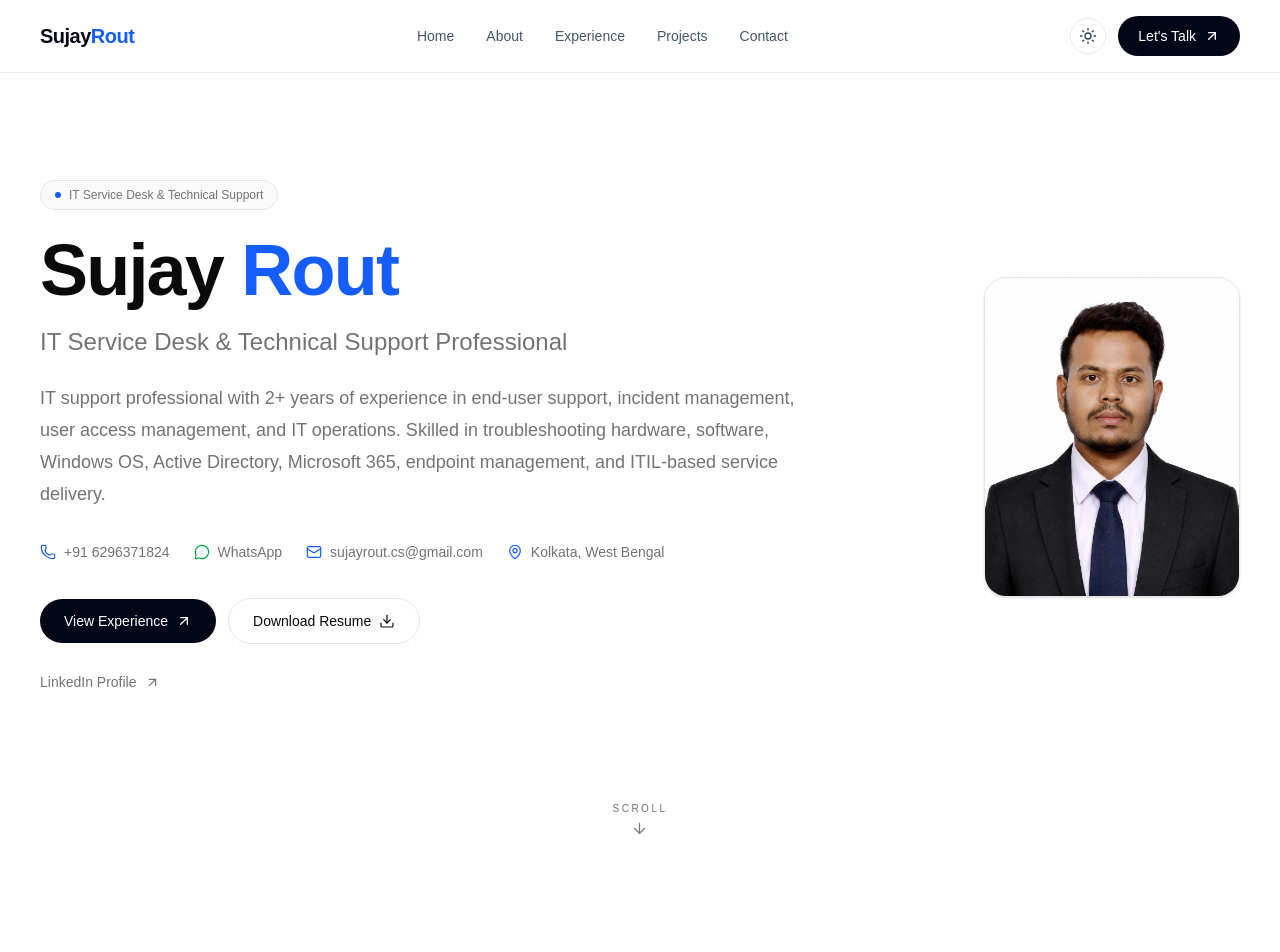
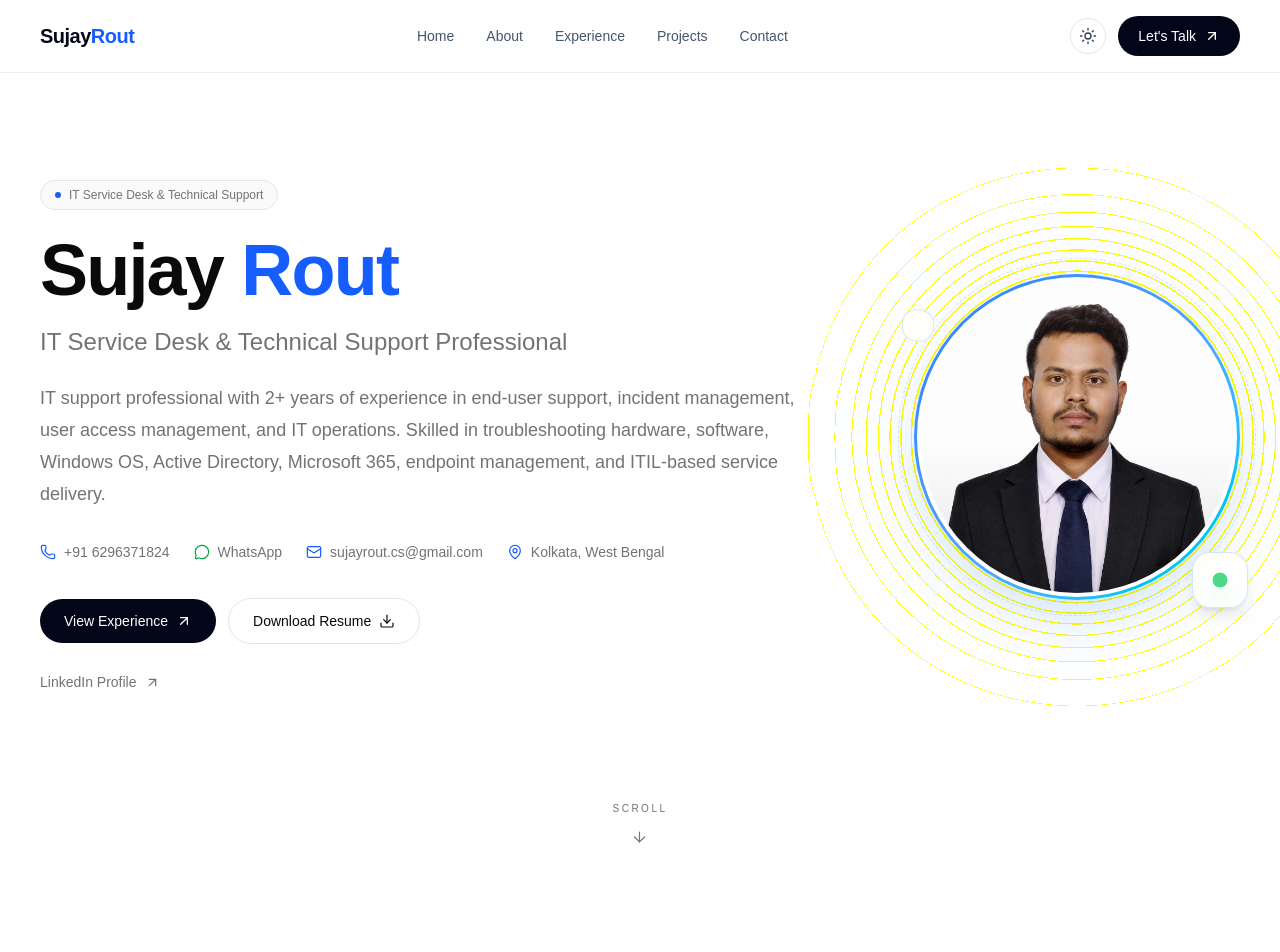
Before and after one commit to Sayan876/djportfolio, a React (Vite) app: page / in a window 1280 px wide. Shown: the top 952 px of the page. Built offline with nearby package versions, Linux system fonts and the light colour scheme.

Commit message:
Update Hero.tsx

```diff
--- a/src/components/Hero.tsx
+++ b/src/components/Hero.tsx
@@ -5,13 +5,13 @@ import {
   Mail,
   MapPin,
   Phone,
-  MessageCircle
+  MessageCircle,
 } from "lucide-react";
 
 import { motion } from "framer-motion";
 
 import profilePhoto from "../assets/sujoy.png";
-//import resume from "../assets/SUJAY_ROUT_Resume.pdf";
+// import resume from "../assets/SUJAY_ROUT_Resume.pdf";
 
 const Hero = () => {
   return (
@@ -19,46 +19,98 @@ const Hero = () => {
       id="home"
       className="relative overflow-hidden bg-background text-foreground"
     >
-      {/* Background decoration */}
+      {/* ========================================================= */}
+      {/* Background Decoration */}
+      {/* ========================================================= */}
+
       <div className="pointer-events-none absolute inset-0 -z-10 overflow-hidden">
         <motion.div
-          initial={{ opacity: 0, scale: 0.8 }}
-          animate={{ opacity: 1, scale: 1 }}
-          transition={{ duration: 1.2, ease: "easeOut" }}
+          initial={{
+            opacity: 0,
+            scale: 0.8,
+          }}
+          animate={{
+            opacity: 1,
+            scale: 1,
+          }}
+          transition={{
+            duration: 1.2,
+            ease: "easeOut",
+          }}
           className="absolute left-1/2 top-[-180px] h-[420px] w-[420px] -translate-x-1/2 rounded-full bg-blue-500/10 blur-3xl dark:bg-blue-400/10"
+        />
+
+        <motion.div
+          animate={{
+            scale: [1, 1.08, 1],
+            opacity: [0.2, 0.3, 0.2],
+          }}
+          transition={{
+            duration: 8,
+            repeat: Infinity,
+            ease: "easeInOut",
+          }}
+          className="absolute -right-40 bottom-20 h-80 w-80 rounded-full bg-blue-500/5 blur-3xl dark:bg-blue-400/5"
         />
       </div>
 
       <div className="mx-auto max-w-7xl px-5 sm:px-8 lg:px-10">
-        <div className="grid min-h-[calc(100vh-72px)] items-center gap-12 py-20 lg:grid-cols-[1fr_auto] lg:gap-20 lg:py-24">
+        <div className="grid min-h-[calc(100vh-72px)] items-center gap-14 py-20 sm:py-24 lg:grid-cols-[1fr_auto] lg:gap-20 lg:py-24">
 
+          {/* ===================================================== */}
           {/* Main Content */}
+          {/* ===================================================== */}
+
           <motion.div
-            initial={{ opacity: 0, x: -40 }}
-            animate={{ opacity: 1, x: 0 }}
+            initial={{
+              opacity: 0,
+              x: -40,
+            }}
+            animate={{
+              opacity: 1,
+              x: 0,
+            }}
             transition={{
               duration: 0.8,
               ease: "easeOut",
             }}
             className="max-w-4xl"
           >
-
             {/* Small Label */}
             <motion.div
-              initial={{ opacity: 0, y: 15 }}
-              animate={{ opacity: 1, y: 0 }}
-              transition={{ duration: 0.6, delay: 0.1 }}
+              initial={{
+                opacity: 0,
+                y: 15,
+              }}
+              animate={{
+                opacity: 1,
+                y: 0,
+              }}
+              transition={{
+                duration: 0.6,
+                delay: 0.1,
+              }}
               className="mb-6 inline-flex items-center gap-2 rounded-full border border-border bg-muted/50 px-3.5 py-1.5 text-xs font-medium text-muted-foreground"
             >
               <span className="h-1.5 w-1.5 rounded-full bg-blue-600 dark:bg-blue-400" />
+
               IT Service Desk & Technical Support
             </motion.div>
 
             {/* Name */}
             <motion.h1
-              initial={{ opacity: 0, y: 20 }}
-              animate={{ opacity: 1, y: 0 }}
-              transition={{ duration: 0.7, delay: 0.2 }}
+              initial={{
+                opacity: 0,
+                y: 20,
+              }}
+              animate={{
+                opacity: 1,
+                y: 0,
+              }}
+              transition={{
+                duration: 0.7,
+                delay: 0.2,
+              }}
               className="text-5xl font-bold tracking-tight sm:text-6xl lg:text-7xl"
             >
               Sujay{" "}
@@ -69,9 +121,18 @@ const Hero = () => {
 
             {/* Professional Title */}
             <motion.h2
-              initial={{ opacity: 0, y: 20 }}
-              animate={{ opacity: 1, y: 0 }}
-              transition={{ duration: 0.7, delay: 0.3 }}
+              initial={{
+                opacity: 0,
+                y: 20,
+              }}
+              animate={{
+                opacity: 1,
+                y: 0,
+              }}
+              transition={{
+                duration: 0.7,
+                delay: 0.3,
+              }}
               className="mt-5 max-w-3xl text-xl font-medium leading-8 text-muted-foreground sm:text-2xl"
             >
               IT Service Desk & Technical Support Professional
@@ -79,9 +140,18 @@ const Hero = () => {
 
             {/* Career Summary */}
             <motion.p
-              initial={{ opacity: 0, y: 20 }}
-              animate={{ opacity: 1, y: 0 }}
-              transition={{ duration: 0.7, delay: 0.4 }}
+              initial={{
+                opacity: 0,
+                y: 20,
+              }}
+              animate={{
+                opacity: 1,
+                y: 0,
+              }}
+              transition={{
+                duration: 0.7,
+                delay: 0.4,
+              }}
               className="mt-6 max-w-3xl text-base leading-7 text-muted-foreground sm:text-lg sm:leading-8"
             >
               IT support professional with 2+ years of experience in
@@ -91,14 +161,25 @@ const Hero = () => {
               endpoint management, and ITIL-based service delivery.
             </motion.p>
 
+            {/* ===================================================== */}
             {/* Contact Information */}
+            {/* ===================================================== */}
+
             <motion.div
-              initial={{ opacity: 0, y: 20 }}
-              animate={{ opacity: 1, y: 0 }}
-              transition={{ duration: 0.7, delay: 0.5 }}
+              initial={{
+                opacity: 0,
+                y: 20,
+              }}
+              animate={{
+                opacity: 1,
+                y: 0,
+              }}
+              transition={{
+                duration: 0.7,
+                delay: 0.5,
+              }}
               className="mt-8 flex flex-wrap gap-x-6 gap-y-3 text-sm text-muted-foreground"
             >
-
               {/* Phone */}
               <a
                 href="tel:+916296371824"
@@ -109,6 +190,7 @@ const Hero = () => {
                   strokeWidth={1.8}
                   className="text-blue-600 dark:text-blue-400"
                 />
+
                 <span>+91 6296371824</span>
               </a>
 
@@ -124,10 +206,9 @@ const Hero = () => {
                   strokeWidth={1.8}
                   className="text-green-600 dark:text-green-400"
                 />
+
                 <span>WhatsApp</span>
               </a>
-
-
 
               {/* Email */}
               <a
@@ -139,6 +220,7 @@ const Hero = () => {
                   strokeWidth={1.8}
                   className="text-blue-600 dark:text-blue-400"
                 />
+
                 <span>sujayrout.cs@gmail.com</span>
               </a>
 
@@ -149,24 +231,39 @@ const Hero = () => {
                   strokeWidth={1.8}
                   className="text-blue-600 dark:text-blue-400"
                 />
+
                 <span>Kolkata, West Bengal</span>
               </span>
-
             </motion.div>
 
+            {/* ===================================================== */}
             {/* Actions */}
+            {/* ===================================================== */}
+
             <motion.div
-              initial={{ opacity: 0, y: 20 }}
-              animate={{ opacity: 1, y: 0 }}
-              transition={{ duration: 0.7, delay: 0.6 }}
+              initial={{
+                opacity: 0,
+                y: 20,
+              }}
+              animate={{
+                opacity: 1,
+                y: 0,
+              }}
+              transition={{
+                duration: 0.7,
+                delay: 0.6,
+              }}
               className="mt-9 flex flex-wrap items-center gap-3"
             >
-
               {/* View Experience */}
               <motion.a
                 href="#experience"
-                whileHover={{ y: -2 }}
-                whileTap={{ scale: 0.97 }}
+                whileHover={{
+                  y: -2,
+                }}
+                whileTap={{
+                  scale: 0.97,
+                }}
                 className="group inline-flex items-center gap-2 rounded-full bg-slate-950 px-6 py-3 text-sm font-medium text-white transition-all hover:bg-blue-600 dark:bg-white dark:text-slate-950 dark:hover:bg-blue-400"
               >
                 View Experience
@@ -180,8 +277,12 @@ const Hero = () => {
               {/* Download Resume */}
               <motion.a
                 href="#resume"
-                whileHover={{ y: -2 }}
-                whileTap={{ scale: 0.97 }}
+                whileHover={{
+                  y: -2,
+                }}
+                whileTap={{
+                  scale: 0.97,
+                }}
                 className="group inline-flex items-center gap-2 rounded-full border border-border bg-background px-6 py-3 text-sm font-medium transition-all hover:border-blue-500 hover:text-blue-600 dark:hover:border-blue-400 dark:hover:text-blue-400"
               >
                 Download Resume
@@ -192,29 +293,49 @@ const Hero = () => {
                   className="transition-transform duration-200 group-hover:translate-y-0.5"
                 />
               </motion.a>
-
             </motion.div>
 
+            {/* ===================================================== */}
             {/* LinkedIn */}
+            {/* ===================================================== */}
+
             <motion.a
               href="https://www.linkedin.com/in/sujay-rout"
               target="_blank"
               rel="noopener noreferrer"
-              initial={{ opacity: 0 }}
-              animate={{ opacity: 1 }}
-              transition={{ duration: 0.7, delay: 0.8 }}
+              initial={{
+                opacity: 0,
+              }}
+              animate={{
+                opacity: 1,
+              }}
+              transition={{
+                duration: 0.7,
+                delay: 0.8,
+              }}
               className="mt-7 inline-flex items-center gap-2 text-sm font-medium text-muted-foreground transition-colors hover:text-blue-600 dark:hover:text-blue-400"
             >
               LinkedIn Profile
+
               <ArrowUpRight size={15} />
             </motion.a>
-
           </motion.div>
 
-          {/* Profile Photo */}
+          {/* ===================================================== */}
+          {/* Professional Profile Photo */}
+          {/* ===================================================== */}
+
           <motion.div
-            initial={{ opacity: 0, x: 40, scale: 0.95 }}
-            animate={{ opacity: 1, x: 0, scale: 1 }}
+            initial={{
+              opacity: 0,
+              x: 40,
+              scale: 0.9,
+            }}
+            animate={{
+              opacity: 1,
+              x: 0,
+              scale: 1,
+            }}
             transition={{
               duration: 0.9,
               delay: 0.3,
@@ -222,48 +343,122 @@ const Hero = () => {
             }}
             className="mx-auto lg:mx-0"
           >
-            <div className="relative">
+            <div className="relative flex items-center justify-center">
 
+              {/* Soft Glow */}
+              <motion.div
+                animate={{
+                  scale: [1, 1.08, 1],
+                  opacity: [0.2, 0.35, 0.2],
+                }}
+                transition={{
+                  duration: 5,
+                  repeat: Infinity,
+                  ease: "easeInOut",
+                }}
+                className="absolute h-80 w-80 rounded-full bg-blue-500/20 blur-3xl dark:bg-blue-400/20"
+              />
+
+              {/* Decorative Orbit */}
+              <motion.div
+                animate={{
+                  rotate: 360,
+                }}
+                transition={{
+                  duration: 18,
+                  repeat: Infinity,
+                  ease: "linear",
+                }}
+                className="pointer-events-none absolute -inset-4 rounded-full border border-dashed border-blue-500/20 dark:border-blue-400/20"
+              />
+
+              {/* Gradient Ring */}
               <motion.div
                 whileHover={{
-                  y: -6,
-                  scale: 1.02,
+                  scale: 1.04,
                 }}
                 transition={{
-                  duration: 0.3,
+                  duration: 0.35,
                   ease: "easeOut",
                 }}
-                className="relative h-72 w-56 overflow-hidden rounded-3xl border border-border bg-muted/40 shadow-sm sm:h-80 sm:w-64"
+                className="relative rounded-full bg-gradient-to-br from-blue-500 via-blue-400 to-cyan-400 p-[3px] shadow-2xl shadow-blue-500/20 dark:shadow-blue-400/20"
               >
+                {/* Photo */}
+                <div className="relative h-64 w-64 overflow-hidden rounded-full border-4 border-background bg-muted sm:h-72 sm:w-72 lg:h-80 lg:w-80">
                   <img
                     src={profilePhoto}
                     alt="Sujay Rout"
-                  className="h-full w-full object-cover object-top"
+                    className="h-full w-full object-cover object-top transition-transform duration-700 hover:scale-105"
                   />
+
+                  {/* Subtle Overlay */}
+                  <div className="pointer-events-none absolute inset-0 rounded-full bg-gradient-to-t from-black/10 via-transparent to-white/10" />
+                </div>
               </motion.div>
 
-              {/* Decorative element */}
+              {/* Status Indicator */}
               <motion.div
-                initial={{ opacity: 0, scale: 0 }}
-                animate={{ opacity: 1, scale: 1 }}
+                initial={{
+                  opacity: 0,
+                  scale: 0,
+                }}
+                animate={{
+                  opacity: 1,
+                  scale: 1,
+                }}
                 transition={{
                   duration: 0.5,
                   delay: 1,
                   ease: "backOut",
                 }}
-                className="absolute -bottom-3 -right-3 -z-10 h-16 w-16 rounded-2xl border border-blue-500/20 bg-blue-500/10 dark:bg-blue-400/10"
+                className="absolute -bottom-2 -right-2 flex h-14 w-14 items-center justify-center rounded-2xl border border-blue-500/20 bg-background/90 shadow-lg backdrop-blur-md dark:border-blue-400/20"
+              >
+                <motion.span
+                  animate={{
+                    scale: [1, 1.25, 1],
+                    opacity: [1, 0.7, 1],
+                  }}
+                  transition={{
+                    duration: 2,
+                    repeat: Infinity,
+                    ease: "easeInOut",
+                  }}
+                  className="h-3 w-3 rounded-full bg-green-500 shadow-lg shadow-green-500/40"
                 />
+              </motion.div>
 
+              {/* Small Floating Accent */}
+              <motion.div
+                animate={{
+                  y: [0, -8, 0],
+                  rotate: [0, 4, 0],
+                }}
+                transition={{
+                  duration: 4,
+                  repeat: Infinity,
+                  ease: "easeInOut",
+                }}
+                className="absolute -left-3 top-10 h-8 w-8 rounded-xl border border-blue-500/20 bg-background/80 backdrop-blur-sm dark:border-blue-400/20"
+              />
             </div>
           </motion.div>
-
         </div>
 
-        {/* Scroll indicator */}
+        {/* ===================================================== */}
+        {/* Scroll Indicator */}
+        {/* ===================================================== */}
+
         <motion.div
-          initial={{ opacity: 0 }}
-          animate={{ opacity: 1 }}
-          transition={{ duration: 0.8, delay: 1 }}
+          initial={{
+            opacity: 0,
+          }}
+          animate={{
+            opacity: 1,
+          }}
+          transition={{
+            duration: 0.8,
+            delay: 1,
+          }}
           className="flex justify-center pb-8"
         >
           <a
@@ -275,14 +470,23 @@ const Hero = () => {
               Scroll
             </span>
 
+            <motion.div
+              animate={{
+                y: [0, 5, 0],
+              }}
+              transition={{
+                duration: 1.5,
+                repeat: Infinity,
+                ease: "easeInOut",
+              }}
+            >
               <ArrowDown
                 size={17}
-              className="animate-bounce"
                 strokeWidth={1.7}
               />
+            </motion.div>
           </a>
         </motion.div>
-
       </div>
     </section>
   );
```
Lines whose indentation alone changed are shown as unchanged.
